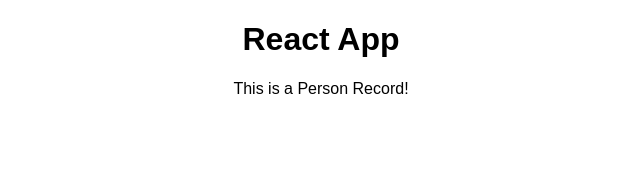
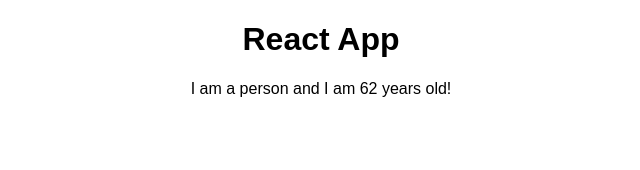
Before and after one commit to rivermanvr/react-16-rampup, a React (Create React App) app: page / in a window 1280 px wide. Shown: the top 170 px of the page, without its empty margins (319-959 px from the left). Built offline with nearby package versions, Linux system fonts and the light colour scheme.

Commit message:
making the simple functional component dynamic

```diff
--- a/src/Person/Person.js
+++ b/src/Person/Person.js
@@ -1,7 +1,7 @@
 import React from 'react';
 
 const person = () => {
-  return <p>This is a Person Record!</p>
+  return <p>I am a person and I am { Math.floor(Math.random() * 70) + 1 } years old!</p>
 }
 
 export default person;
```
